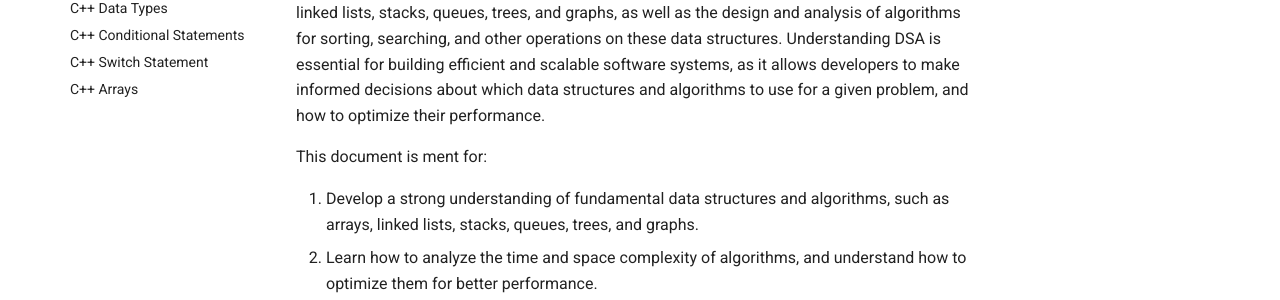
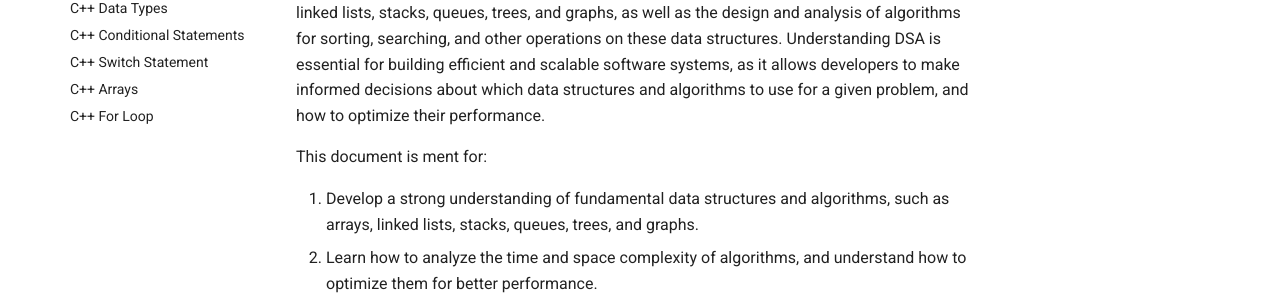
Before and after one commit to yukidaruma905/DSA_Study_Plan, an MkDocs documentation site: the page built from docs/index.md, in a window 1280 px wide. Shown: the part 256-556 px from the top of the page. Built offline with MkDocs 1.6.1 and Material for MkDocs 9.7.7, drawn with Linux system fonts in a browser that asks for light colours.

Commit message:
cpp for loop - Adds note with initial content, flowchart, refernce it in mkdocs.yml.

```diff
--- a/mkdocs.yml
+++ b/mkdocs.yml
@@ -52,3 +52,4 @@ nav:
       - C++ Conditional Statements: cpp_conditional_statements.md
       - C++ Switch Statement: cpp_switch_statement.md
       - C++ Arrays: cpp_array.md
+      - C++ For Loop: cpp_for_loop.md
```
